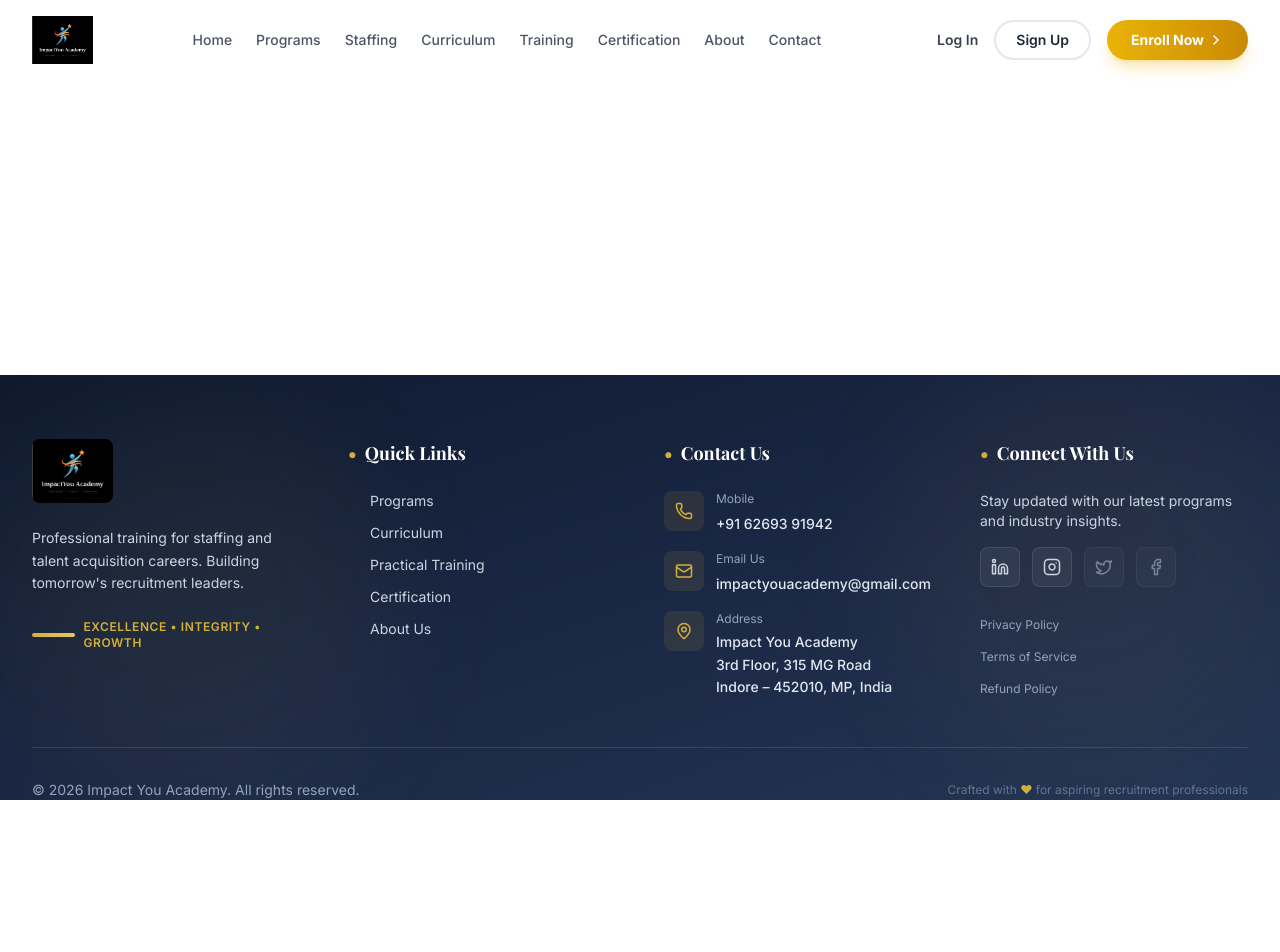
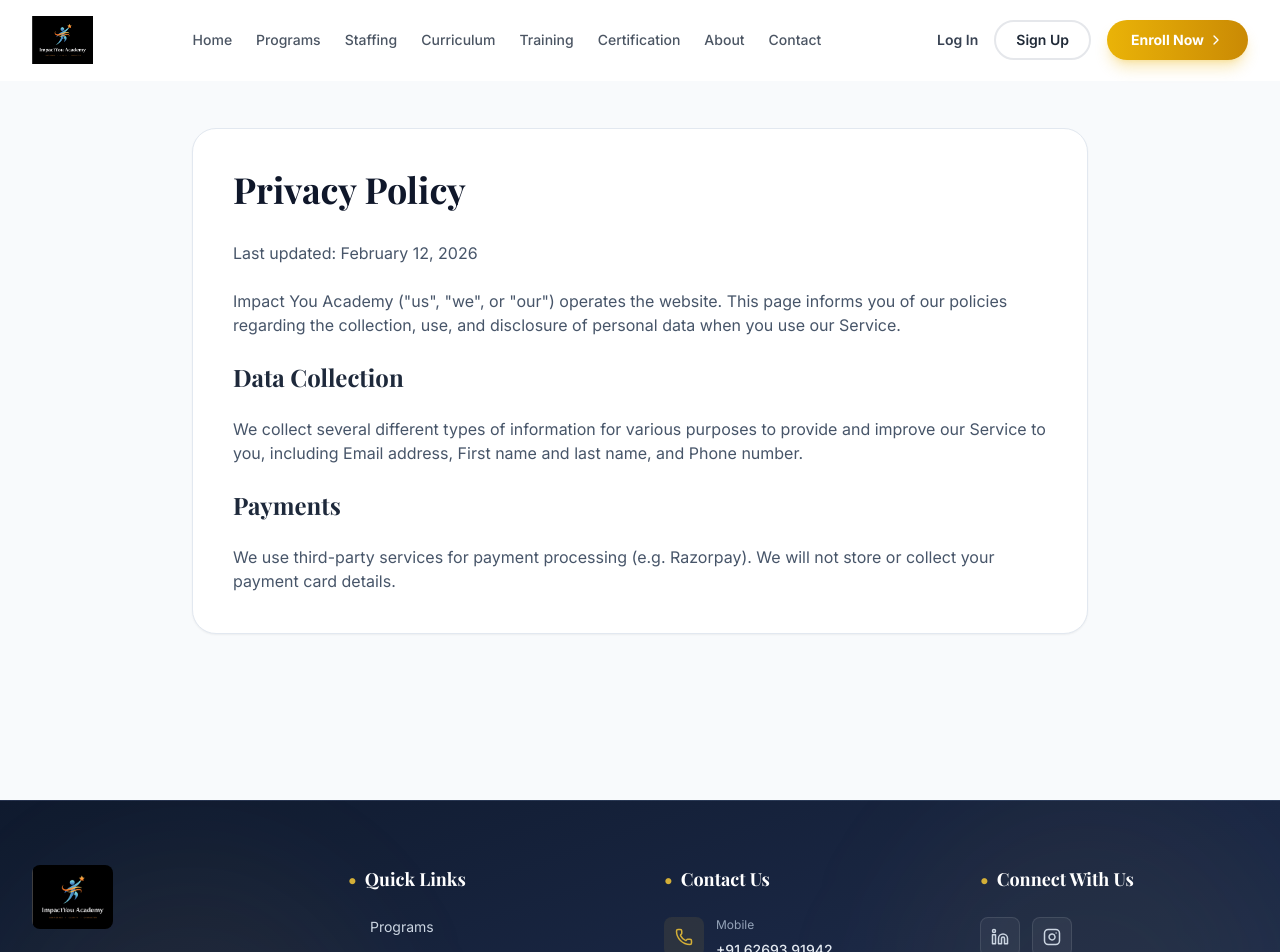
Before and after one commit to UjjwalAsati/impact_you_academy, a React (Vite) app in the folder frontend/: page /privacy-policy in a window 1280 px wide. Shown: the top 952 px of the page. Before the commit the page ends 800 px from the top, so only its background shows below. Built offline with nearby package versions, Linux system fonts and the light colour scheme.

Commit message:
updated policy pages

```diff
--- a/frontend/src/App.jsx
+++ b/frontend/src/App.jsx
@@ -20,6 +20,12 @@ import RegisterPage from "./pages/RegisterPage";
 import ForgotPassword from "./pages/ForgotPassword";
 import ResetPassword from "./pages/ResetPassword";
 import VerifyEmail from "./pages/VerifyEmail";
+
+// Policy Pages (For Razorpay)
+import PrivacyPolicy from './pages/PrivacyPolicy';
+import TermsConditions from './pages/TermsConditions';
+import RefundPolicy from './pages/RefundPolicy';
+import ShippingPolicy from './pages/ShippingPolicy';
 
 // Dashboard & Admin Imports
 import UserDashboard from "./pages/dashboard/UserDashboard";
@@ -51,15 +57,15 @@ const Layout = ({ children }) => {
 
   return (
     <div className="flex flex-col min-h-screen">
-      {/* 1. Navbar is ALWAYS visible now */}
+      {/* Navbar is always visible */}
       <Navbar />
 
-      {/* 2. Main Content */}
+      {/* Main Content */}
       <div className="flex-grow">
         {children}
       </div>
 
-      {/* 3. Footer HIDDEN on Admin Routes */}
+      {/* Footer HIDDEN only on Admin Routes to prevent overlap */}
       {!isAdminRoute && <Footer />}
     </div>
   );
@@ -82,6 +88,12 @@ function App() {
             <Route path="/about" element={<AboutPage />} />
             <Route path="/contact" element={<ContactPage />} />
             <Route path="/payment" element={<PaymentPage />} />
+
+            {/* Policy Routes (Razorpay Mandatory) */}
+            <Route path="/privacy-policy" element={<PrivacyPolicy />} />
+            <Route path="/terms-and-conditions" element={<TermsConditions />} />
+            <Route path="/refund-policy" element={<RefundPolicy />} />
+            <Route path="/shipping-policy" element={<ShippingPolicy />} />
 
             {/* Auth Routes */}
             <Route path="/login" element={<LoginPage />} />
--- a/frontend/src/components/Footer.jsx
+++ b/frontend/src/components/Footer.jsx
@@ -4,7 +4,7 @@ import { Mail, Phone, MapPin, ArrowRight, Linkedin, Instagram, Twitter, Facebook
 
 export const Footer = () => {
   return (
-    <footer data-testid="site-footer" className="bg-gradient-to-br from-navy-dark via-navy to-navy-light text-white mt-auto relative overflow-hidden pt-16">
+    <footer data-testid="site-footer" className="bg-gradient-to-br from-navy-dark via-navy to-navy-light text-white mt-auto relative overflow-hidden pt-16 border-t border-white/5">
       {/* Decorative elements */}
       <div className="absolute top-0 right-0 w-96 h-96 bg-gold/5 rounded-full blur-3xl"></div>
       <div className="absolute bottom-0 left-0 w-96 h-96 bg-gold/5 rounded-full blur-3xl"></div>
@@ -57,7 +57,7 @@ export const Footer = () => {
             </ul>
           </div>
 
-          {/* Updated Contact Information */}
+          {/* Contact Information */}
           <div>
             <h4 className="font-bold text-lg mb-6 heading-font flex items-center" data-testid="footer-contact-heading">
               <span className="text-gold mr-2">•</span> Contact Us
@@ -101,13 +101,12 @@ export const Footer = () => {
             </ul>
           </div>
 
-          {/* Newsletter & Updated Social Links */}
+          {/* Social & Legal (UPDATED FOR RAZORPAY) */}
           <div>
             <h4 className="font-bold text-lg mb-6 heading-font flex items-center" data-testid="footer-legal-heading">
               <span className="text-gold mr-2">•</span> Connect With Us
             </h4>
-            <p className="text-sm text-slate-300 mb-4">Stay updated with our latest programs and industry insights.</p>
-            <div className="flex space-x-3 mb-6">
+            <div className="flex space-x-3 mb-8">
               <a
                 href="https://www.linkedin.com/company/impact-you-academy"
                 target="_blank"
@@ -126,18 +125,15 @@ export const Footer = () => {
               >
                 <Instagram size={18} className="text-slate-300 group-hover:text-gold transition-colors" />
               </a>
-              {/* Optional Social Icons */}
-              <a href="#" className="w-10 h-10 rounded-lg bg-white/5 hover:bg-gold/20 border border-white/10 flex items-center justify-center transition-all duration-300 opacity-50 hover:opacity-100">
-                <Twitter size={18} className="text-slate-300" />
-              </a>
-              <a href="#" className="w-10 h-10 rounded-lg bg-white/5 hover:bg-gold/20 border border-white/10 flex items-center justify-center transition-all duration-300 opacity-50 hover:opacity-100">
-                <Facebook size={18} className="text-slate-300" />
-              </a>
             </div>
+
+            {/* MANDATORY POLICY LINKS */}
+            <h4 className="text-xs font-bold text-slate-500 uppercase tracking-widest mb-4">Policies</h4>
             <ul className="space-y-2">
-              <li><a href="#" data-testid="footer-link-privacy" className="text-xs text-slate-400 hover:text-gold transition-colors">Privacy Policy</a></li>
-              <li><a href="#" data-testid="footer-link-terms" className="text-xs text-slate-400 hover:text-gold transition-colors">Terms of Service</a></li>
-              <li><a href="#" data-testid="footer-link-refund" className="text-xs text-slate-400 hover:text-gold transition-colors">Refund Policy</a></li>
+              <li><Link to="/privacy-policy" className="text-xs text-slate-400 hover:text-gold transition-colors">Privacy Policy</Link></li>
+              <li><Link to="/terms-and-conditions" className="text-xs text-slate-400 hover:text-gold transition-colors">Terms of Service</Link></li>
+              <li><Link to="/refund-policy" className="text-xs text-slate-400 hover:text-gold transition-colors">Refund Policy</Link></li>
+              <li><Link to="/shipping-policy" className="text-xs text-slate-400 hover:text-gold transition-colors">Shipping & Delivery</Link></li>
             </ul>
           </div>
         </div>
--- /dev/null
+++ b/frontend/src/pages/PrivacyPolicy.jsx
@@ -0,0 +1,19 @@
+import React from 'react';
+
+export default function PrivacyPolicy() {
+  return (
+    <div className="min-h-screen bg-slate-50 pt-32 pb-20 px-6">
+      <div className="max-w-4xl mx-auto bg-white p-10 rounded-3xl shadow-sm border border-slate-200">
+        <h1 className="text-4xl font-bold text-slate-900 mb-8">Privacy Policy</h1>
+        <div className="prose prose-slate max-w-none text-slate-600 space-y-6">
+          <p>Last updated: February 12, 2026</p>
+          <p>Impact You Academy ("us", "we", or "our") operates the website. This page informs you of our policies regarding the collection, use, and disclosure of personal data when you use our Service.</p>
+          <h2 className="text-2xl font-bold text-slate-800">Data Collection</h2>
+          <p>We collect several different types of information for various purposes to provide and improve our Service to you, including Email address, First name and last name, and Phone number.</p>
+          <h2 className="text-2xl font-bold text-slate-800">Payments</h2>
+          <p>We use third-party services for payment processing (e.g. Razorpay). We will not store or collect your payment card details.</p>
+        </div>
+      </div>
+    </div>
+  );
+}
--- /dev/null
+++ b/frontend/src/pages/RefundPolicy.jsx
@@ -0,0 +1,18 @@
+import React from 'react';
+
+export default function RefundPolicy() {
+  return (
+    <div className="min-h-screen bg-slate-50 pt-32 pb-20 px-6">
+      <div className="max-w-4xl mx-auto bg-white p-10 rounded-3xl shadow-sm border border-slate-200">
+        <h1 className="text-4xl font-bold text-slate-900 mb-8">Cancellation & Refund Policy</h1>
+        <div className="prose prose-slate max-w-none text-slate-600 space-y-6">
+          <p>We strive to provide the best training experience. Please read our refund policy below:</p>
+          <h2 className="text-2xl font-bold text-slate-800">Course Cancellations</h2>
+          <p>Cancellations made within 24 hours of enrollment are eligible for a full refund, provided no course materials have been accessed.</p>
+          <h2 className="text-2xl font-bold text-slate-800">Refund Processing</h2>
+          <p>Approved refunds will be processed via the original payment method (Razorpay) within 7-10 working days.</p>
+        </div>
+      </div>
+    </div>
+  );
+}
--- /dev/null
+++ b/frontend/src/pages/ShippingPolicy.jsx
@@ -0,0 +1,17 @@
+import React from 'react';
+
+export default function ShippingPolicy() {
+  return (
+    <div className="min-h-screen bg-slate-50 pt-32 pb-20 px-6">
+      <div className="max-w-4xl mx-auto bg-white p-10 rounded-3xl shadow-sm border border-slate-200">
+        <h1 className="text-4xl font-bold text-slate-900 mb-8">Shipping & Delivery Policy</h1>
+        <div className="prose prose-slate max-w-none text-slate-600 space-y-6">
+          <p>Impact You Academy provides digital educational services and professional training programs.</p>
+          <h2 className="text-2xl font-bold text-slate-800">Delivery of Services</h2>
+          <p>For our online programs, access is granted immediately or within 24 hours of successful payment confirmation via our dashboard.</p>
+          <p>There are no physical products to be shipped; therefore, no shipping charges apply.</p>
+        </div>
+      </div>
+    </div>
+  );
+}
--- /dev/null
+++ b/frontend/src/pages/TermsConditions.jsx
@@ -0,0 +1,18 @@
+import React from 'react';
+
+export default function TermsConditions() {
+  return (
+    <div className="min-h-screen bg-slate-50 pt-32 pb-20 px-6">
+      <div className="max-w-4xl mx-auto bg-white p-10 rounded-3xl shadow-sm border border-slate-200">
+        <h1 className="text-4xl font-bold text-slate-900 mb-8">Terms and Conditions</h1>
+        <div className="prose prose-slate max-w-none text-slate-600 space-y-6">
+          <p>Welcome to Impact You Academy. By accessing this website, you agree to comply with these terms.</p>
+          <h2 className="text-2xl font-bold text-slate-800">User Responsibilities</h2>
+          <p>Users must provide accurate information during registration and enrollment. Unauthorized use of course materials is prohibited.</p>
+          <h2 className="text-2xl font-bold text-slate-800">Intellectual Property</h2>
+          <p>All content, including curriculum and training videos, is the property of Impact You Academy.</p>
+        </div>
+      </div>
+    </div>
+  );
+}
```
